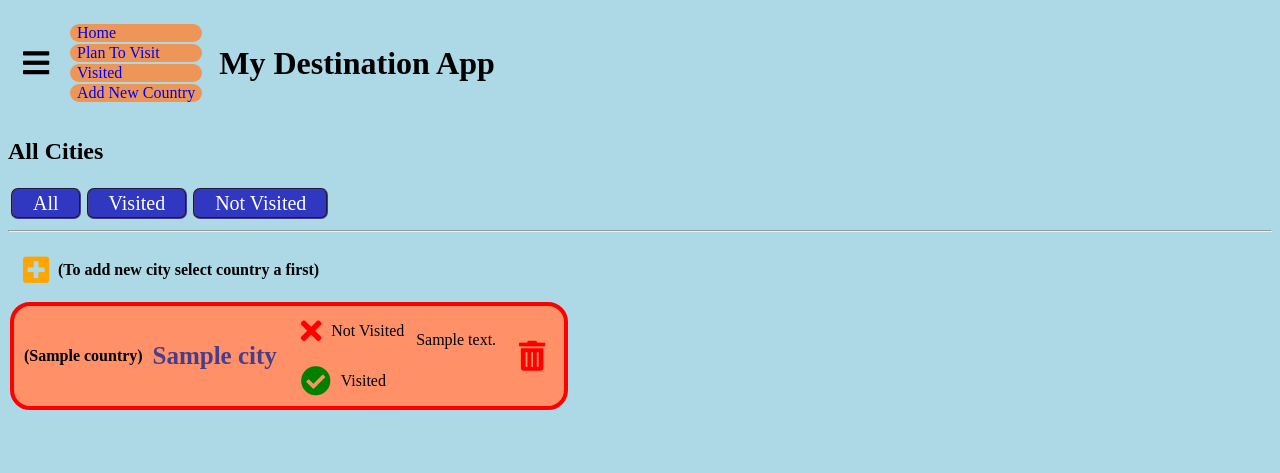
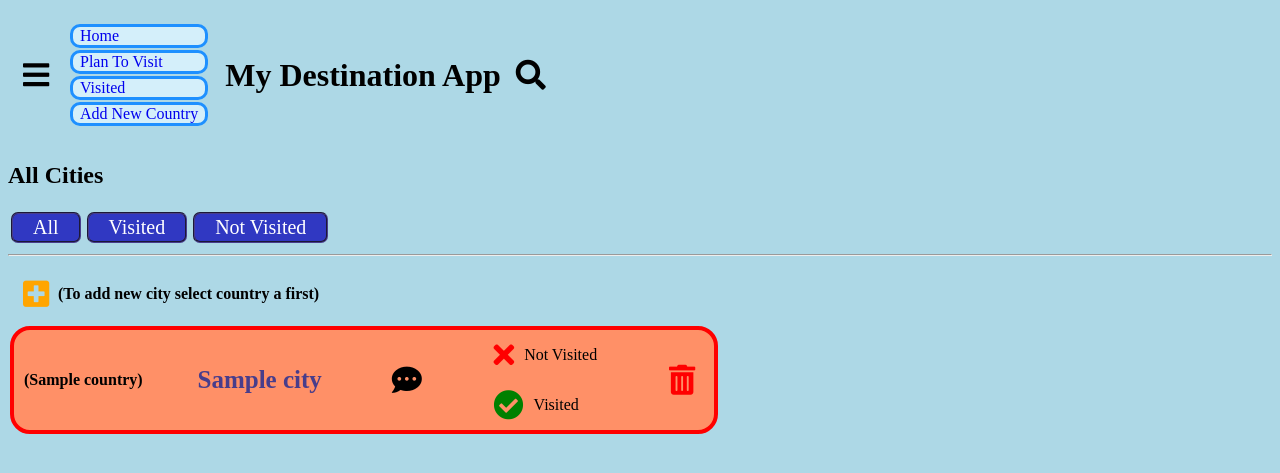
Before and after one commit to morival/W04_project_TBL, a Flask app: page /cities in a window 1280 px wide, after a click that opens the changed part. Shown: the top 473 px of the page. Run offline with Flask 2, Linux system fonts and the light colour scheme; a database or web service that is not in the repository returns one stand-in record (values such as "Sample title"); some libraries are stand-ins or nearby versions.

Commit message:
fixed comment feature

```diff
--- a/controllers/city_controller.py
+++ b/controllers/city_controller.py
@@ -79,7 +79,7 @@ def update_city(id):
     country_id = city.country.id
     country = country_repository.select(country_id)
     visited = city.visited
-    comment = request.form['comment']
+    comment = city.comment
     updated_city = City(name, country, visited, comment, id)
     city_repository.update(updated_city)
     return redirect(f"/cities/{city_id}")
@@ -101,6 +101,20 @@ def visit(id):
     return redirect(f"/cities/{city_id}")
 
 
+    # COMMENT
+@cities_blueprint.route("/cities/<id>/comment", methods=['POST'])
+def comment(id):
+    city = city_repository.select(id)
+    city_id = city.id
+    name = city.name
+    country = city.country
+    visited = city.visited
+    comment = request.form['comment']
+    commented_city = City(name, country, visited, comment, id)
+    city_repository.update(commented_city)
+    return redirect(f"/cities/{city_id}")
+
+
     # DELETE
 @cities_blueprint.route("/cities/<id>/delete", methods=['POST'])
 def delete_city(id):
--- a/static/css/style.css
+++ b/static/css/style.css
@@ -7,12 +7,19 @@ body {
 }
 .menu > li {
     margin: 2px;
-    background-color: rgb(237, 150, 87);
+    background-color: rgb(212, 239, 250);
+    border-style: solid;
+    border-color: dodgerblue;
+    border-width: 3px;
     border-radius: 10px;
 }
 .menu > li a {
     text-decoration: none;
     padding: 7px;
+}
+.menu > li a:hover {
+    font-weight: bold;
+    color: black;
 }
 h1 {
     margin-left: 15px;
@@ -68,7 +75,7 @@ h1 {
 }
 section {
     background-color: rgb(255, 144, 103);
-    width: 550px;
+    width: 700px;
     border-style: solid;
     border-width: 4px;
     /* border-color:red; */
@@ -125,6 +132,7 @@ section {
 }
 .comment-container {
     height: 50px;
+    display: flex;
 }
 .visited {
     display: flex;
@@ -140,5 +148,31 @@ section {
 .trash {
     margin-right: 10px;
 }
+/* Edit */
+.confirm-btn {
+    display: flex;
+    justify-content: flex-end;
+}
+.show {display:none;}
+.hide {display:none;}
+
+.hide p {
+    margin: 0;
+    padding: 6px;
+    overflow-y: scroll;
+}
+.cloud {
+    background-color: white;
+    border-style: ridge;
+    border-color: skyblue;
+    border-radius: 30px;
+    margin: 0 6px;
+    overflow-y: scroll;
+}
+.show:checked~.hide{display:block;}
+
+#show-search,#hide-search{display:none;}
+#show-search:checked~#hide-search{display:block;}
+
 #show,#content{display:none;}
 #show:checked~#content{display:block;}
--- a/templates/base.html
+++ b/templates/base.html
@@ -30,8 +30,17 @@
             </span>
         </div>
         <H1>My Destination App</H1>
+        <div class="search-btn">
+            <button class="btn btn--action">
+                <label for="show-search"><i class="fas fa-search"></i></label>
+            </button>
+        </div>
+    </header>
+    <div class="hide-search">
+        <div class="search-container">
 
-    </header>
+        </div>
+    </div>
     <main>
         <div class="container">
             {% block content %}
--- a/templates/cities/edit.html
+++ b/templates/cities/edit.html
@@ -12,10 +12,6 @@
             <i class="far fa-plus-square" style="color: rgb(28, 111, 28);"></i>
         </button>
     </div>
-    <br>
-    <label for="comment">Comment:</label>
-    <br>
-<textarea name="comment" id="comment" cols="30" rows="10">{{ city.comment }}</textarea>
 </form>
 
 {% endblock %}
--- a/templates/cities/index.html
+++ b/templates/cities/index.html
@@ -36,6 +36,15 @@
       <div class="place-link">
         <a href="/cities/{{ city.id }}">{{ city.name }}</a>
       </div>
+      <div class="comment-container">
+        <input type="checkbox" class="show comment" id="comment{{ city.id }}">
+        <button class="btn btn--action">
+            <label for="comment{{ city.id }}"><i class="fas fa-comment-dots"></i></label>
+        </button>
+        <div class="hide cloud">
+            <p>{{ city.comment }}</p>
+        </div>
+      </div>
       <div class="visit">
         <div class="not-visited" style="display: {{ 'none' if city.visited == true }};">
           <i class="fas fa-times" style="color: red"></i>
@@ -45,9 +54,6 @@
           <i class="fas fa-check-circle" style="color: green"></i>
           <label for="visited">Visited</label>
         </div>
-      </div>
-      <div class="comment-container">
-        {{ city.comment }}
       </div>
       <div class="trash">
         <form action="/cities/{{ city.id }}/delete" method="POST">
```
Also changed, not shown: templates/cities/not-visited.html (+9 -3 lines), templates/cities/show.html (+13 -2 lines), templates/cities/visited.html (+9 -3 lines), templates/countries/show.html (+7 -1 lines).
